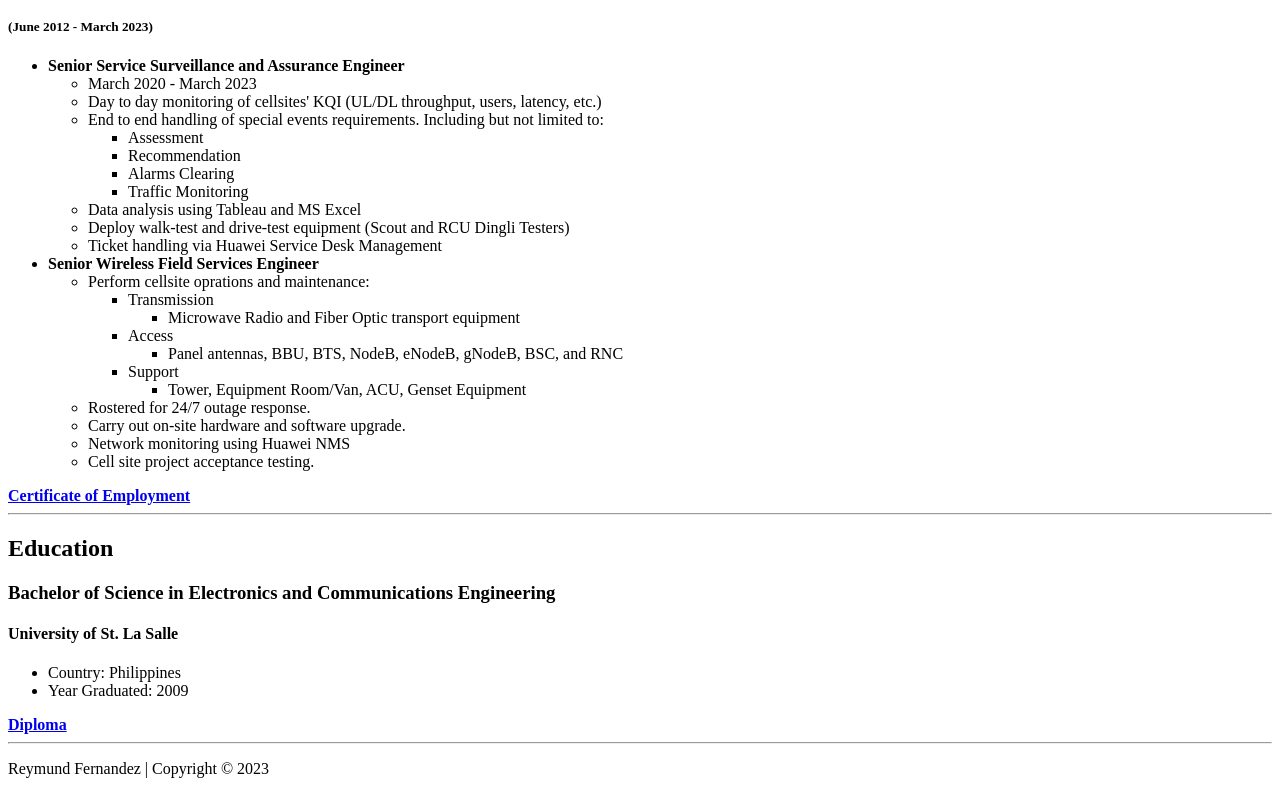
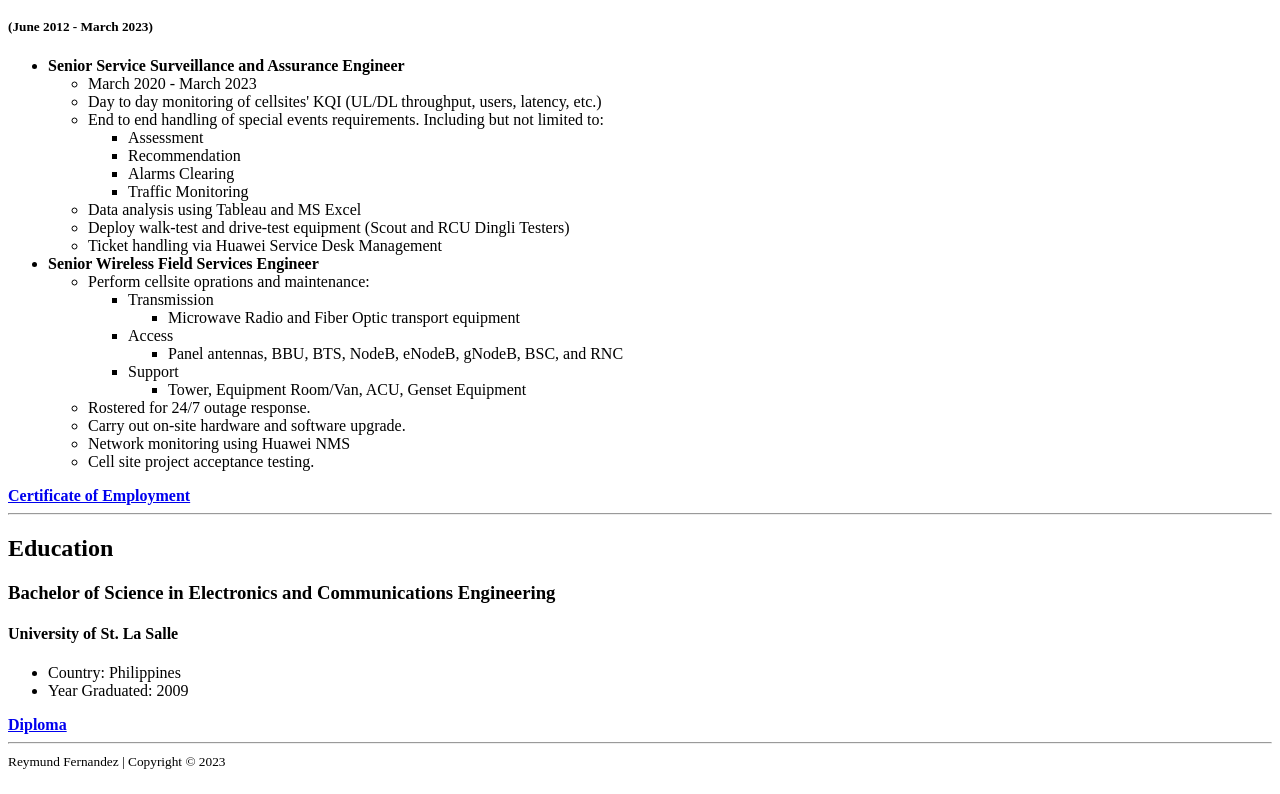
Before and after one commit to reingineer/Reymund-Resume, a plain HTML site: page index.html in a window 1280 px wide. Shown: the part 481-1275 px from the top of the page. Drawn offline with Linux system fonts and the light colour scheme.

Commit message:
Update index.html

```diff
--- a/index.html
+++ b/index.html
@@ -77,6 +77,6 @@
 </body>
 
 <footer>
-    <p>Reymund Fernandez | Copyright © 2023</p>
+    <small>Reymund Fernandez | Copyright © 2023</small>
 </footer>
 </html>
```
